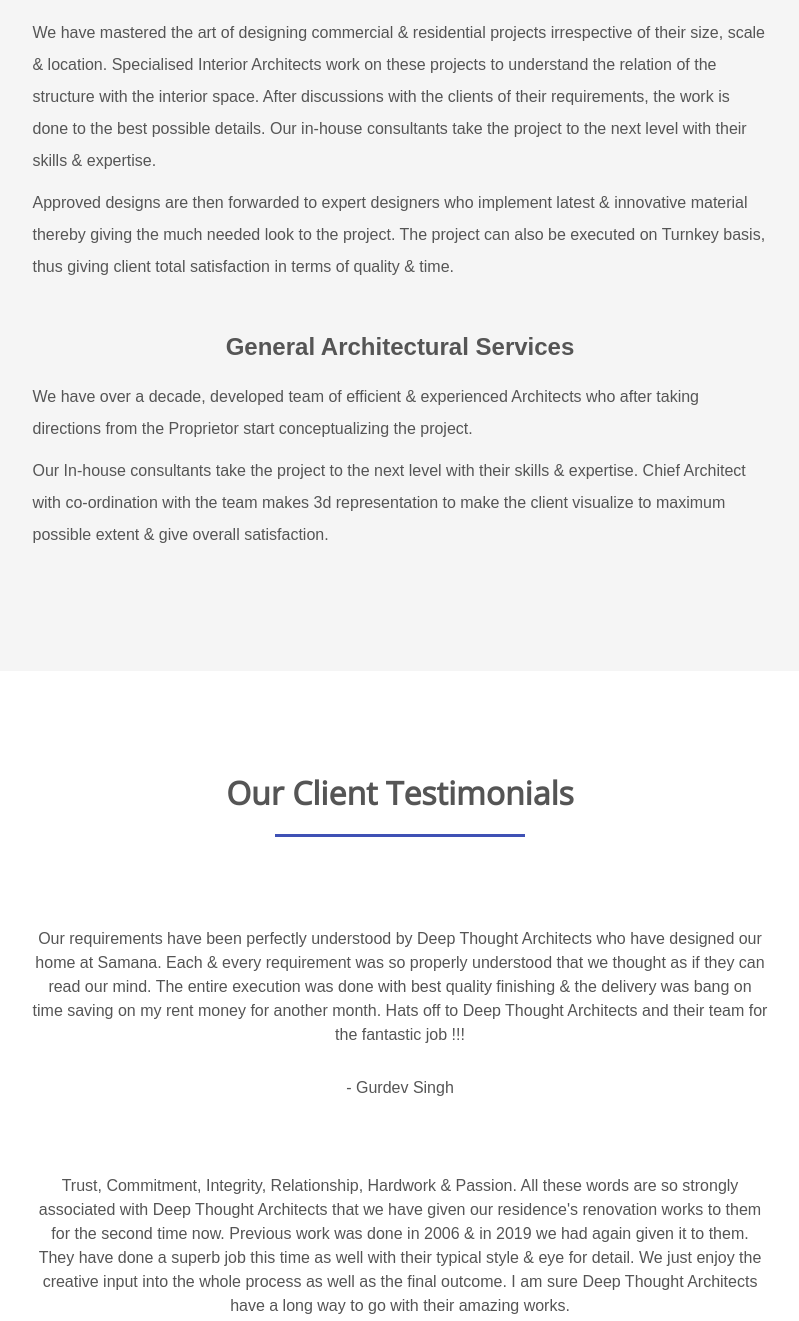
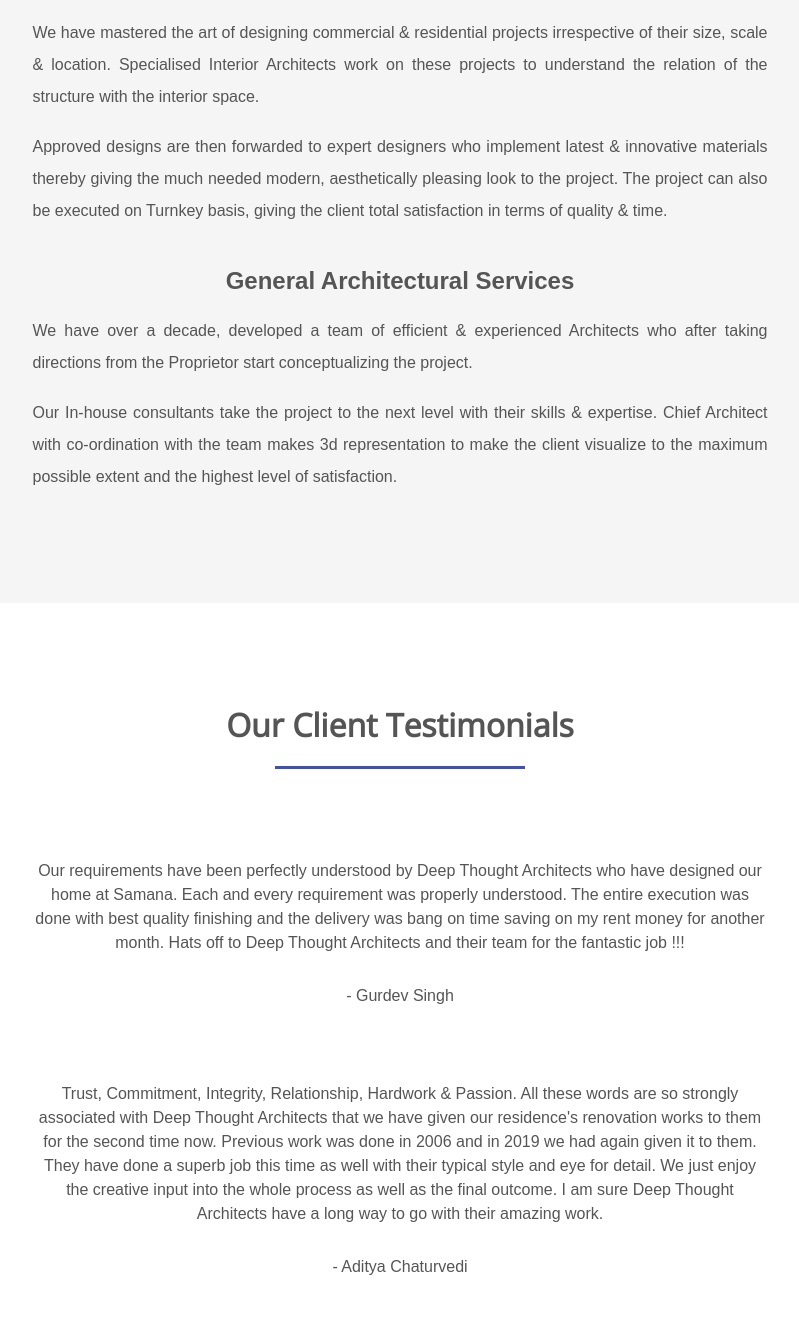
Before and after one commit to blackbaba/Deep_Thought_Architects, a plain HTML site: page index.html in a window 1280 px wide. Shown: the part 2381-3702 px from the top of the page, without its empty margins (240-1039 px from the left). Drawn offline with nearby package versions, Linux system fonts and the light colour scheme.

Commit message:
Grammar Fix in Services and Testimonials

```diff
--- a/index.css
+++ b/index.css
@@ -229,9 +229,8 @@ header nav li {
 }
 .packages .grid li p {
   font-size: 16px;
-  width: 90%;
-  text-align: left;
-  margin: 10px auto;
+  text-align: justify;
+  margin: 0 auto;
 }
 @media (max-width: 800px) {
   .packages .grid li {
--- a/index.html
+++ b/index.html
@@ -83,15 +83,13 @@
             We have mastered the art of designing commercial & residential
             projects irrespective of their size, scale & location. Specialised
             Interior Architects work on these projects to understand the
-            relation of the structure with the interior space. After discussions with the clients of their requirements, the work is done
-            to the best possible details. Our in-house consultants take the
-            project to the next level with their skills & expertise.
+            relation of the structure with the interior space.
           </p>
-
+          <br>
           <p> Approved designs are then forwarded to expert designers who
-            implement latest & innovative material thereby giving the much
-            needed look to the project. The project can also be executed on
-            Turnkey basis, thus giving client total satisfaction in terms of
+            implement latest & innovative materials thereby giving the much
+            needed modern, aesthetically pleasing look to the project. The project can also be executed on
+            Turnkey basis, giving the client total satisfaction in terms of
             quality & time.
           </p>
 
@@ -100,10 +98,10 @@
          <li>
           <h4>General Architectural Services</h4>
           <p>
-            We have over a decade, developed team of efficient & experienced Architects who after taking directions from the Proprietor start conceptualizing the project.
+            We have over a decade, developed a team of efficient & experienced Architects who after taking directions from the Proprietor start conceptualizing the project.
           </p>
-
-          <p> Our In-house consultants take the project to the next level with their skills & expertise. Chief Architect with co-ordination with the team makes 3d representation to make the client visualize to maximum possible extent & give overall satisfaction.
+          <br>
+          <p> Our In-house consultants take the project to the next level with their skills & expertise. Chief Architect with co-ordination with the team makes 3d representation to make the client visualize to the maximum possible extent and the highest level of satisfaction.
           </p>
 
           </p>
@@ -117,10 +115,10 @@
       <hr />
       <p class="quote">
         Our requirements have been perfectly understood by Deep Thought
-        Architects who have designed our home at Samana. Each &amp; every
-        requirement was so properly understood that we thought as if they can
-        read our mind. The entire execution was done with best quality finishing
-        &amp; the delivery was bang on time saving on my rent money for another
+        Architects who have designed our home at Samana. Each and every
+        requirement was properly understood.
+        The entire execution was done with best quality finishing
+        and the delivery was bang on time saving on my rent money for another
         month. Hats off to Deep Thought Architects and their team for the
         fantastic job !!!
       </p>
@@ -129,11 +127,11 @@
         Trust, Commitment, Integrity, Relationship, Hardwork &amp; Passion. All
         these words are so strongly associated with Deep Thought Architects that
         we have given our residence's renovation works to them for the second
-        time now. Previous work was done in 2006 &amp; in 2019 we had again
+        time now. Previous work was done in 2006 and in 2019 we had again
         given it to them. They have done a superb job this time as well with
-        their typical style &amp; eye for detail. We just enjoy the creative
+        their typical style and eye for detail. We just enjoy the creative
         input into the whole process as well as the final outcome. I am sure
-        Deep Thought Architects have a long way to go with their amazing works.
+        Deep Thought Architects have a long way to go with their amazing work.
       </p>
       <p class="author">- Aditya Chaturvedi</p>
     </section>
```
